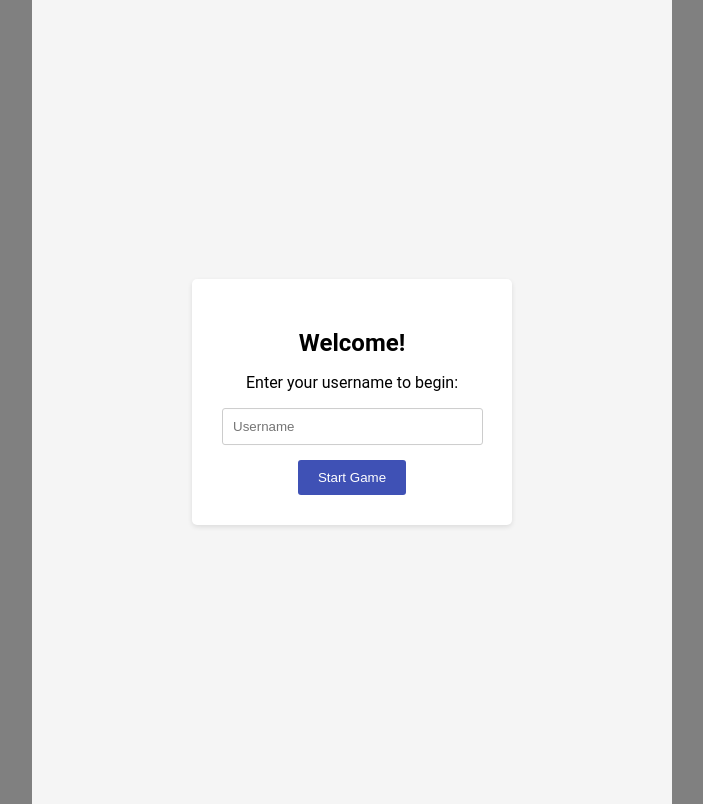
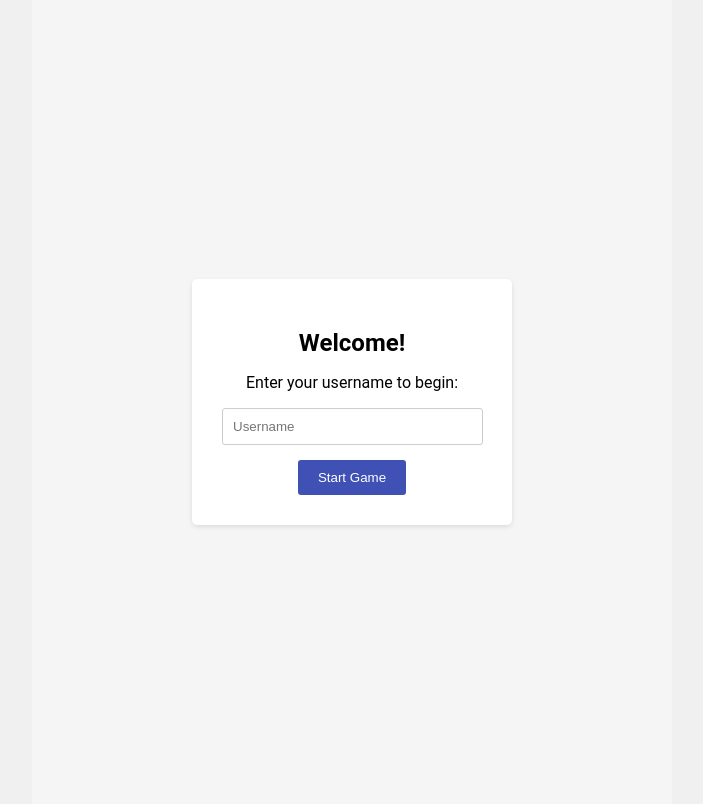
Before and after one commit to georgianastasov/flip-and-whiz-flashcard, an Angular app: page / in a window 1280 px wide. Shown: the whole page, without its empty margins (288-991 px from the left). Built offline with nearby package versions, Linux system fonts and the light colour scheme.

Commit message:
Change styles

```diff
--- a/src/styles.css
+++ b/src/styles.css
@@ -2,7 +2,7 @@ body {
     font-family: 'Roboto', sans-serif;
     margin: 0;
     padding: 0;
-    background-color: gray;
+    background-color: #F0F0F0;
     min-height: 100vh;
     display: flex;
     justify-content: center;
```
